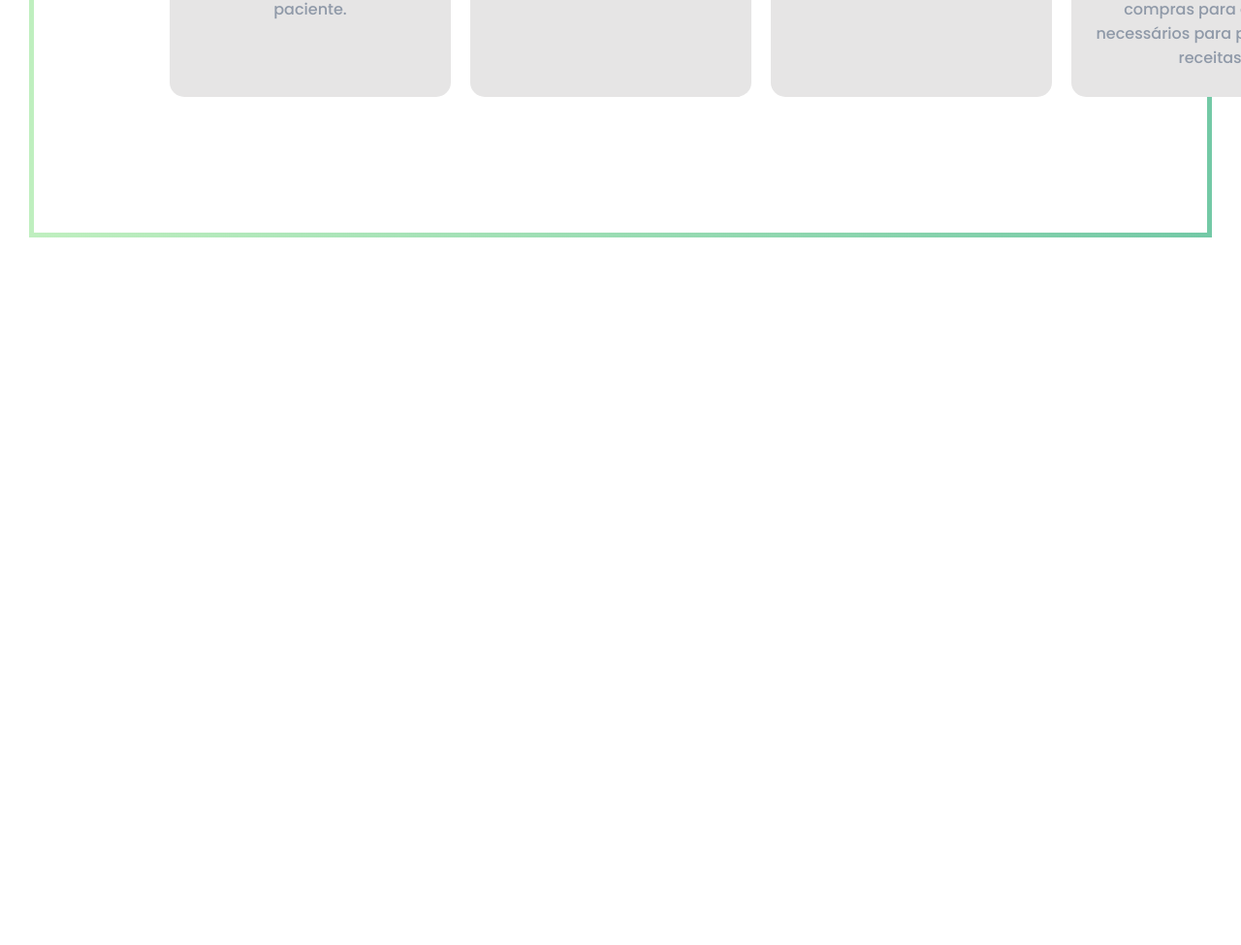
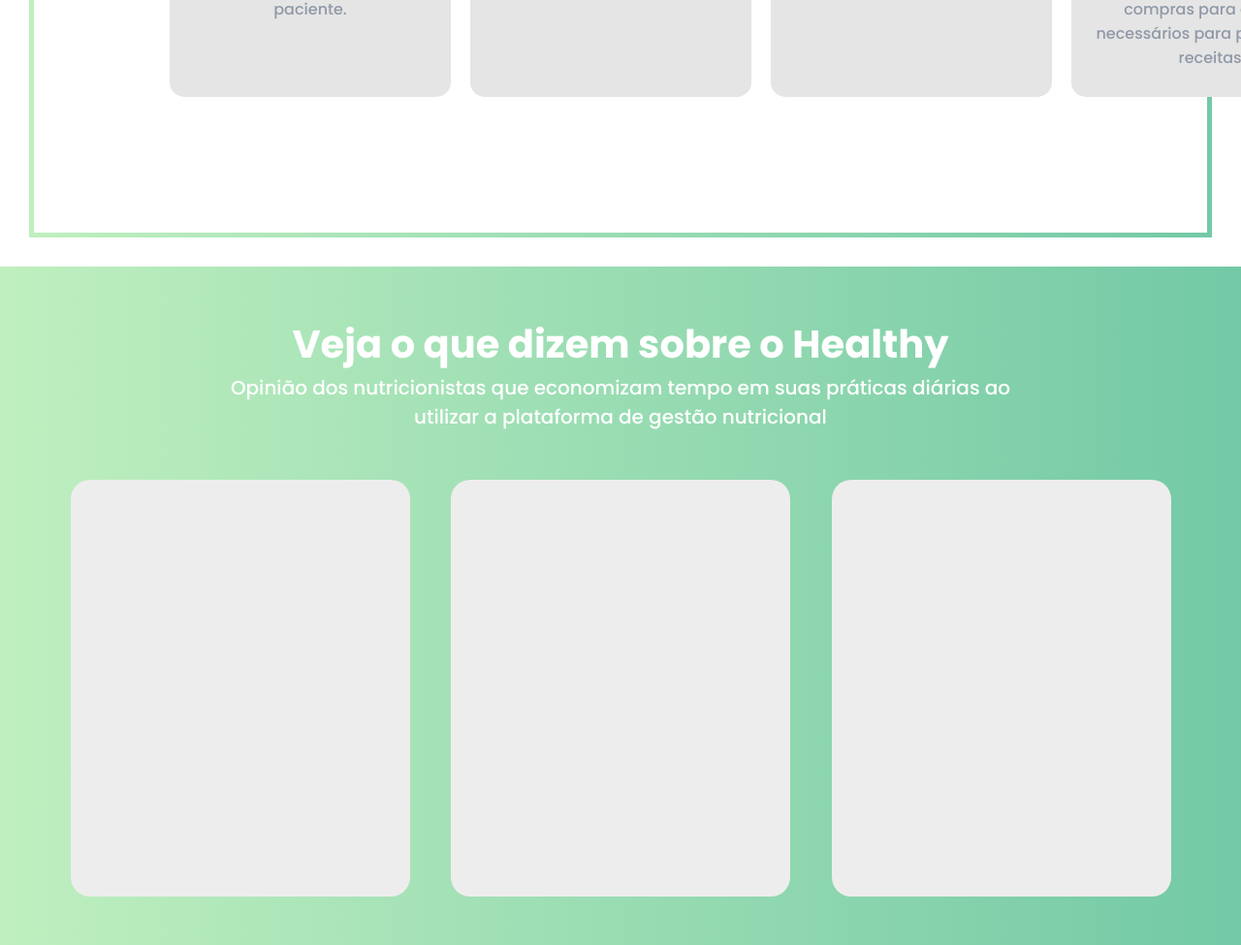
Before and after one commit to rmeIIo/healthyApp, a plain HTML site: page index.html in a window 1280 px wide. Shown: the part 2112-3087 px from the top of the page at 97% size. Before the commit the page ends 2387 px from the top, so only its background shows below. Drawn offline with Linux system fonts and the light colour scheme.

Commit message:
Home page 5

```diff
--- a/index.html
+++ b/index.html
@@ -172,6 +172,20 @@
             </div>
           </div>
         </section>
+        <section class="home-page5">
+          <h1 class="home-page5-title">
+            Veja o que dizem sobre o Healthy
+          </h1>
+          <p class="home-page5-p">
+            Opinião dos nutricionistas que economizam tempo em suas práticas diárias ao <br>
+             utilizar a plataforma de gestão nutricional
+          </p>
+          <div class="grid-homepage5">
+          <div class="grid-items-home5"></div>
+          <div class="grid-items-home5"></div>
+          <div class="grid-items-home5"></div>
+        </div>
+        </section>
       </main>
 
       <footer></footer>
--- a/style.css
+++ b/style.css
@@ -296,3 +296,33 @@
   color: #8f99a8;
   text-align: center;
 }
+.home-page5{
+    background: linear-gradient(to right, #BFEFBF, #73C9A6);
+}
+.home-page5-title{
+    text-align: center;
+    color: #fff;
+    font-size: 40px;
+    font-weight: 700;
+    padding: 50px 70px;
+}
+.home-page5-p{
+    text-align: center;
+    color: #fff;
+    font-size: 20px;
+    margin-top: -50px;
+}
+.grid-homepage5{
+    display: grid;
+    grid-template-columns: repeat(3,350px);
+    grid-template-rows: 430px;
+    gap: 20px;
+    justify-content: space-evenly;
+    padding: 50px;
+
+}
+.grid-items-home5{
+    background-color: #eeeded;
+    border-radius: 20px;
+
+}
```
